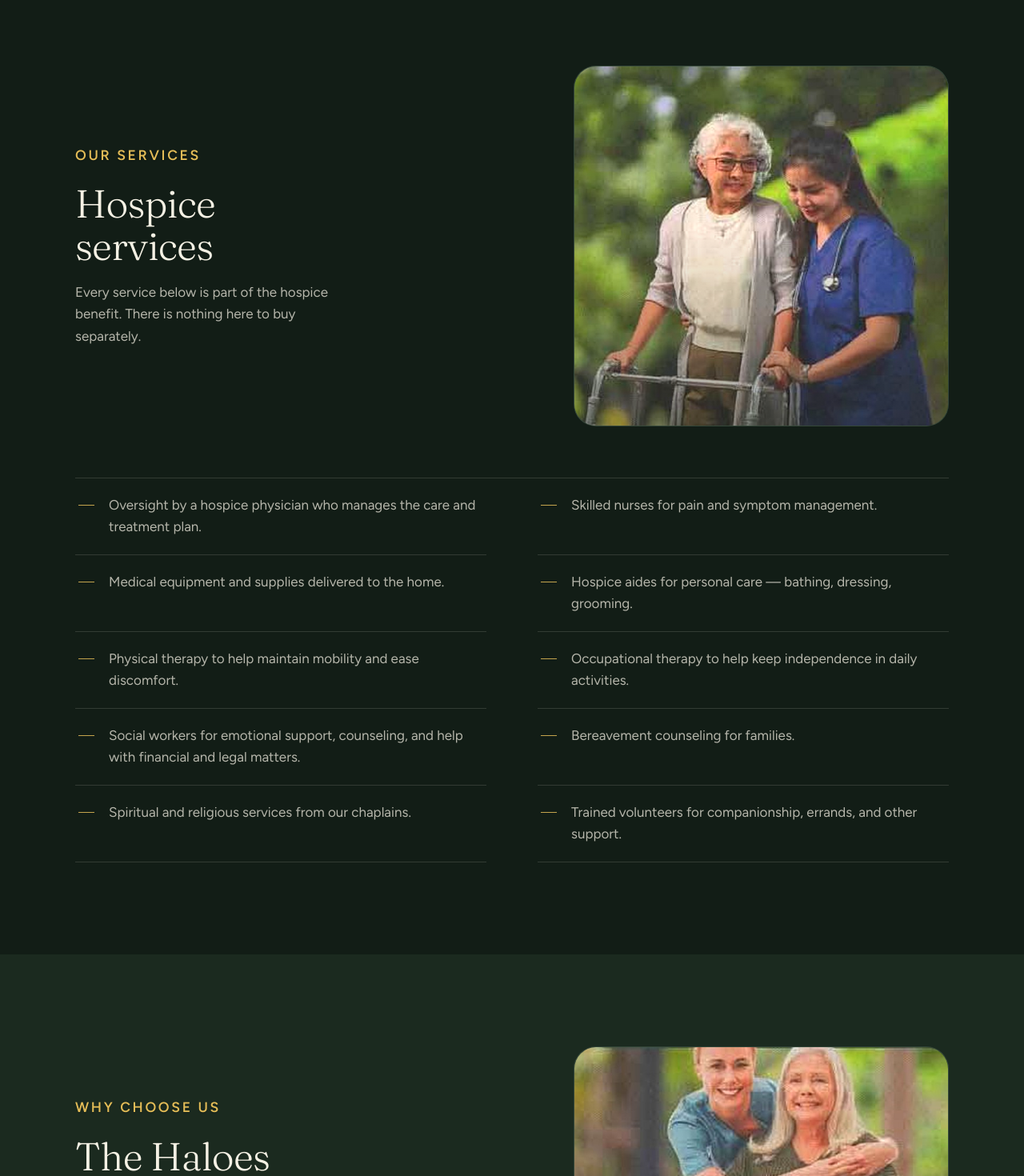
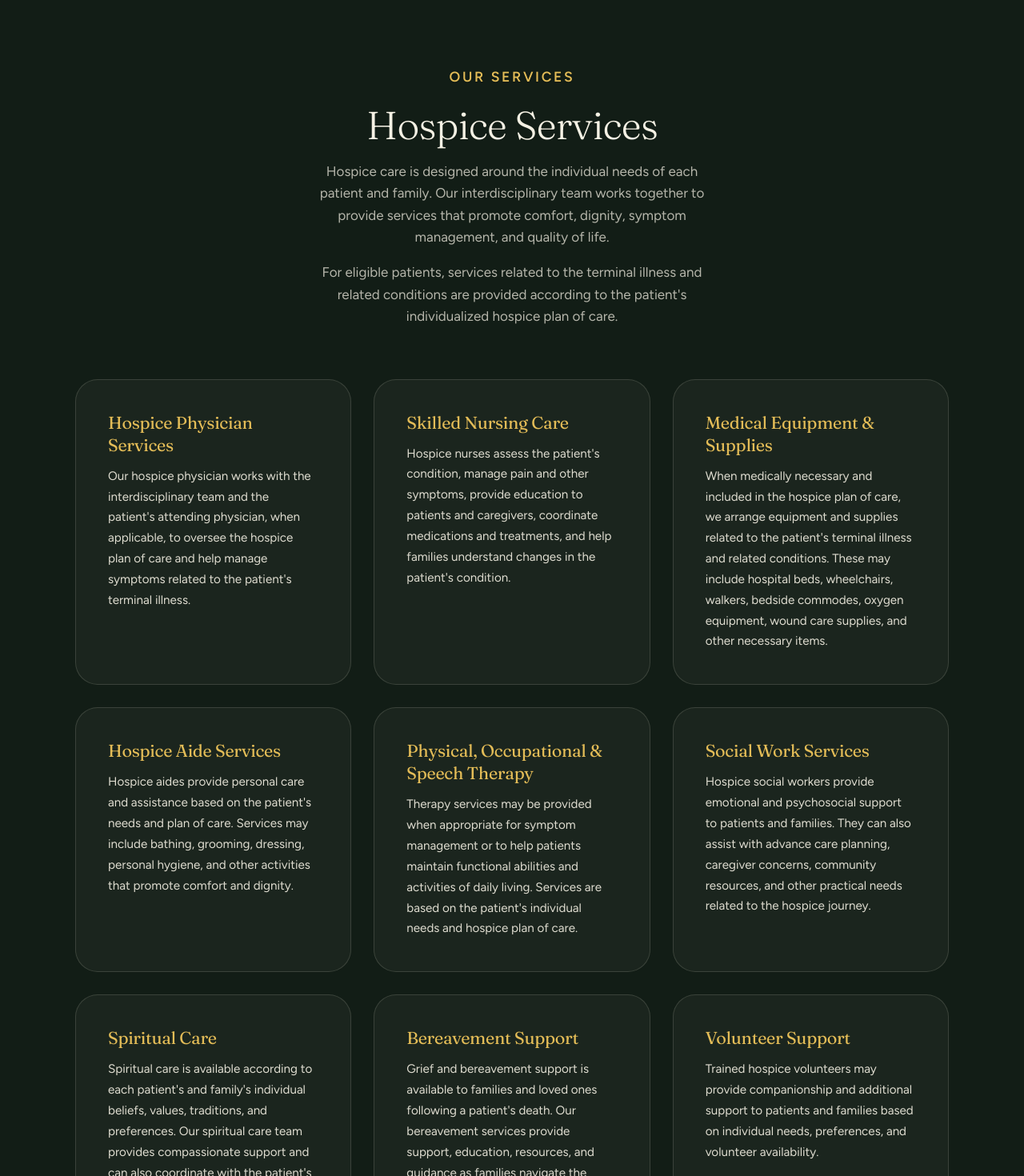
Before and after one commit to JaSm1n2022/myhospiceweb, a React (Vite) app: page / in a window 1280 px wide. Shown: the part 2620-4090 px from the top of the page at 80% size. Built offline with nearby package versions, Linux system fonts and the light colour scheme.

Commit message:
contact us

```diff
--- a/src/App.jsx
+++ b/src/App.jsx
@@ -10,7 +10,7 @@ import Reveal from './components/Reveal.jsx'
 import Faq from './components/Faq.jsx'
 import {
   agency,
-  services,
+  servicesDetailed,
   advantages,
   therapies,
   medicareCriteria,
@@ -249,33 +249,42 @@ export default function App() {
         {/* ---------- Services ---------- */}
         <section className="section" aria-labelledby="services-h">
           <div className="shell">
-            <div className="head-row">
-              <Reveal className="head">
+            <Reveal className="head head--center">
               <Eyebrow>Our Services</Eyebrow>
               <h2 className="h2" id="services-h">
-                  Hospice services
+                Hospice Services
               </h2>
               <p className="head__note">
-                  Every service below is part of the hospice benefit. There is
-                  nothing here to buy separately.
+                Hospice care is designed around the individual needs of each patient and family. Our interdisciplinary team works together to provide services that promote comfort, dignity, symptom management, and quality of life.
+              </p>
+              <p className="head__note" style={{ marginTop: '16px' }}>
+                For eligible patients, services related to the terminal illness and related conditions are provided according to the patient's individualized hospice plan of care.
               </p>
             </Reveal>
-              <Reveal delay={90}>
-                <Figure
-                  src={photoWalker}
-                  alt="A nurse walking outdoors alongside a patient using a walker."
-                  ratio="1.04"
-                />
-              </Reveal>
-            </div>
-            <ul className="services">
-              {services.map((s, i) => (
-                <Reveal as="li" key={s} className="services__item" delay={i * 35}>
-                  <span className="services__ray" aria-hidden="true" />
-                  <span>{s}</span>
+
+            <div className="services-grid">
+              {servicesDetailed.map((service, i) => (
+                <Reveal key={service.title} className="service-card" delay={(i % 3) * 60}>
+                  <h3 className="service-card__title">{service.title}</h3>
+                  <p className="service-card__description">{service.description}</p>
                 </Reveal>
               ))}
-            </ul>
+            </div>
+
+            <Reveal className="cta" style={{ marginTop: 'clamp(48px, 6vw, 72px)' }}>
+              <h3 className="h2" style={{ fontSize: '1.8rem', marginBottom: '16px' }}>
+                Care Designed Around You
+              </h3>
+              <p className="cta__text">
+                Every patient's hospice journey is different. Our interdisciplinary team develops an individualized plan of care based on the patient's condition, needs, goals, values, and preferences.
+              </p>
+              <p className="cta__text" style={{ fontWeight: '600', marginTop: '12px' }}>
+                Have questions about hospice services? Contact Haloes Touch Hospice to speak with our team or request a hospice evaluation.
+              </p>
+              <a className="btn btn--gold" href={telHref(agency.phone)}>
+                Call {agency.phone}
+              </a>
+            </Reveal>
           </div>
         </section>
 
@@ -401,8 +410,10 @@ export default function App() {
         <div className="shell footer__inner">
           <div className="footer__brand">
             <Eyebrow>Contact Us</Eyebrow>
-            <img src="/haloes-mark.png" alt="Haloes Touch" className="footer__mark" />
-            <p className="footer__name">{agency.name}</p>
+            <div style={{ display: 'flex', alignItems: 'center', gap: '12px', marginBottom: '16px' }}>
+              <img src="/haloes-mark.png" alt="Haloes Touch" className="footer__mark" style={{ margin: 0 }} />
+              <p className="footer__name" style={{ margin: 0 }}>{agency.name}</p>
+            </div>
             <p className="footer__tagline">
               Contact us to find out if Haloes Touch is the right choice for you.
             </p>
@@ -411,25 +422,21 @@ export default function App() {
           <div className="footer__cols">
             <div className="footer__col">
               <h2 className="footer__h">Visit</h2>
-              <p>{agency.street}</p>
+              <p style={{ whiteSpace: 'nowrap' }}>{agency.street}</p>
               <p>{agency.city}</p>
             </div>
             <div className="footer__col">
               <h2 className="footer__h">Call</h2>
-              <p>
+              <p style={{ whiteSpace: 'nowrap' }}>
                 <a href={telHref(agency.phone)}>{agency.phone}</a>
               </p>
-              <p>
-                <a href={telHref(agency.phoneAlt)}>{agency.phoneAlt}</a>
-              </p>
+              <h2 className="footer__h" style={{ marginTop: '8px' }}>Fax</h2>
+              <p style={{ whiteSpace: 'nowrap' }}>{agency.fax}</p>
             </div>
             <div className="footer__col">
-              <h2 className="footer__h">Write</h2>
+              <h2 className="footer__h">Email</h2>
               <p>
                 <a href={`mailto:${agency.email}`}>{agency.email}</a>
-              </p>
-              <p>
-                <a href={`https://${agency.site}`}>{agency.site}</a>
               </p>
             </div>
           </div>
--- a/src/data/content.js
+++ b/src/data/content.js
@@ -2,24 +2,50 @@ export const agency = {
   name: 'Haloes Touch Hospice Inc.',
   short: 'Haloes Touch',
   phone: '702-625-4644',
-  phoneAlt: '702-820-4662',
+  fax: '702-960-4065',
   email: 'services@haloestouch.com',
   site: 'haloestouch.com',
   street: '11500 S Eastern Ave, Ste 150',
   city: 'Henderson, NV 89052',
 }
 
-export const services = [
-  'Oversight by a hospice physician who manages the care and treatment plan.',
-  'Skilled nurses for pain and symptom management.',
-  'Medical equipment and supplies delivered to the home.',
-  'Hospice aides for personal care — bathing, dressing, grooming.',
-  'Physical therapy to help maintain mobility and ease discomfort.',
-  'Occupational therapy to help keep independence in daily activities.',
-  'Social workers for emotional support, counseling, and help with financial and legal matters.',
-  'Bereavement counseling for families.',
-  'Spiritual and religious services from our chaplains.',
-  'Trained volunteers for companionship, errands, and other support.',
+export const servicesDetailed = [
+  {
+    title: 'Hospice Physician Services',
+    description: 'Our hospice physician works with the interdisciplinary team and the patient\'s attending physician, when applicable, to oversee the hospice plan of care and help manage symptoms related to the patient\'s terminal illness.',
+  },
+  {
+    title: 'Skilled Nursing Care',
+    description: 'Hospice nurses assess the patient\'s condition, manage pain and other symptoms, provide education to patients and caregivers, coordinate medications and treatments, and help families understand changes in the patient\'s condition.',
+  },
+  {
+    title: 'Medical Equipment & Supplies',
+    description: 'When medically necessary and included in the hospice plan of care, we arrange equipment and supplies related to the patient\'s terminal illness and related conditions. These may include hospital beds, wheelchairs, walkers, bedside commodes, oxygen equipment, wound care supplies, and other necessary items.',
+  },
+  {
+    title: 'Hospice Aide Services',
+    description: 'Hospice aides provide personal care and assistance based on the patient\'s needs and plan of care. Services may include bathing, grooming, dressing, personal hygiene, and other activities that promote comfort and dignity.',
+  },
+  {
+    title: 'Physical, Occupational & Speech Therapy',
+    description: 'Therapy services may be provided when appropriate for symptom management or to help patients maintain functional abilities and activities of daily living. Services are based on the patient\'s individual needs and hospice plan of care.',
+  },
+  {
+    title: 'Social Work Services',
+    description: 'Hospice social workers provide emotional and psychosocial support to patients and families. They can also assist with advance care planning, caregiver concerns, community resources, and other practical needs related to the hospice journey.',
+  },
+  {
+    title: 'Spiritual Care',
+    description: 'Spiritual care is available according to each patient\'s and family\'s individual beliefs, values, traditions, and preferences. Our spiritual care team provides compassionate support and can also coordinate with the patient\'s own faith community when requested. Participation in spiritual or religious services is always based on the patient\'s wishes.',
+  },
+  {
+    title: 'Bereavement Support',
+    description: 'Grief and bereavement support is available to families and loved ones following a patient\'s death. Our bereavement services provide support, education, resources, and guidance as families navigate the grieving process.',
+  },
+  {
+    title: 'Volunteer Support',
+    description: 'Trained hospice volunteers may provide companionship and additional support to patients and families based on individual needs, preferences, and volunteer availability.',
+  },
 ]
 
 export const advantages = [
--- a/src/index.css
+++ b/src/index.css
@@ -1039,3 +1039,57 @@ ul {
   background: rgba(245, 241, 228, 0.06);
   border-color: rgba(245, 241, 228, 0.15);
 }
+
+/* ---------------------------------------------------------
+   Services Grid
+   --------------------------------------------------------- */
+.services-grid {
+  display: grid;
+  grid-template-columns: 1fr;
+  gap: 24px;
+  margin-top: clamp(40px, 6vw, 64px);
+}
+
+.service-card {
+  padding: clamp(28px, 4vw, 40px);
+  background: rgba(245, 241, 228, 0.04);
+  border: 1px solid var(--hairline);
+  border-radius: var(--radius);
+  transition: background 0.3s var(--ease), border-color 0.3s var(--ease), transform 0.3s var(--ease);
+}
+
+.service-card:hover {
+  background: rgba(245, 241, 228, 0.07);
+  border-color: rgba(245, 241, 228, 0.2);
+  transform: translateY(-2px);
+}
+
+.service-card__title {
+  font-family: var(--display);
+  font-size: 1.35rem;
+  font-weight: 400;
+  color: var(--gold);
+  margin-bottom: 12px;
+  line-height: 1.3;
+}
+
+.service-card__description {
+  font-size: 0.95rem;
+  line-height: 1.7;
+  color: var(--cream);
+  opacity: 0.9;
+}
+
+@media (min-width: 768px) {
+  .services-grid {
+    grid-template-columns: repeat(2, 1fr);
+    gap: 32px;
+  }
+}
+
+@media (min-width: 1024px) {
+  .services-grid {
+    grid-template-columns: repeat(3, 1fr);
+    gap: 28px;
+  }
+}
```
Lines whose indentation alone changed are shown as unchanged.
